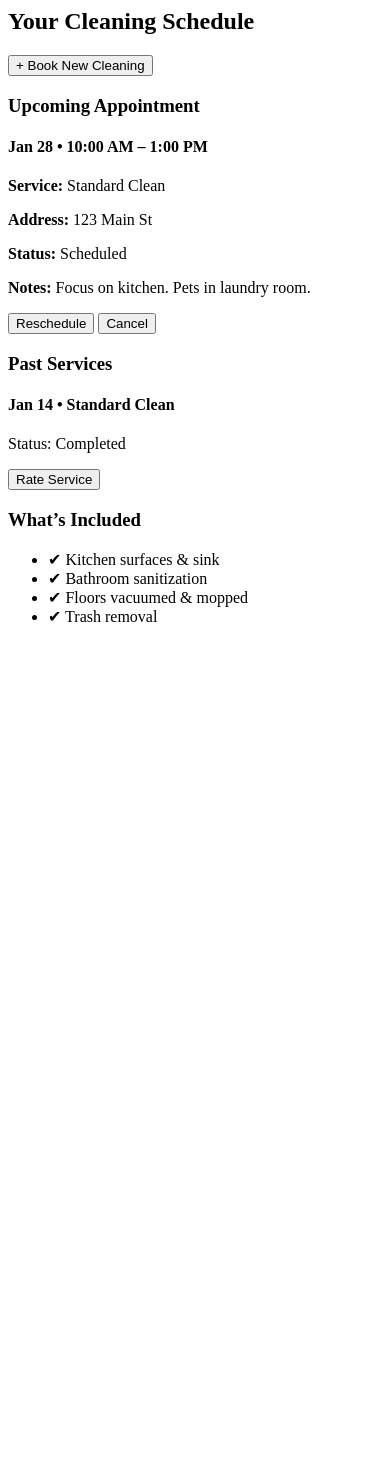
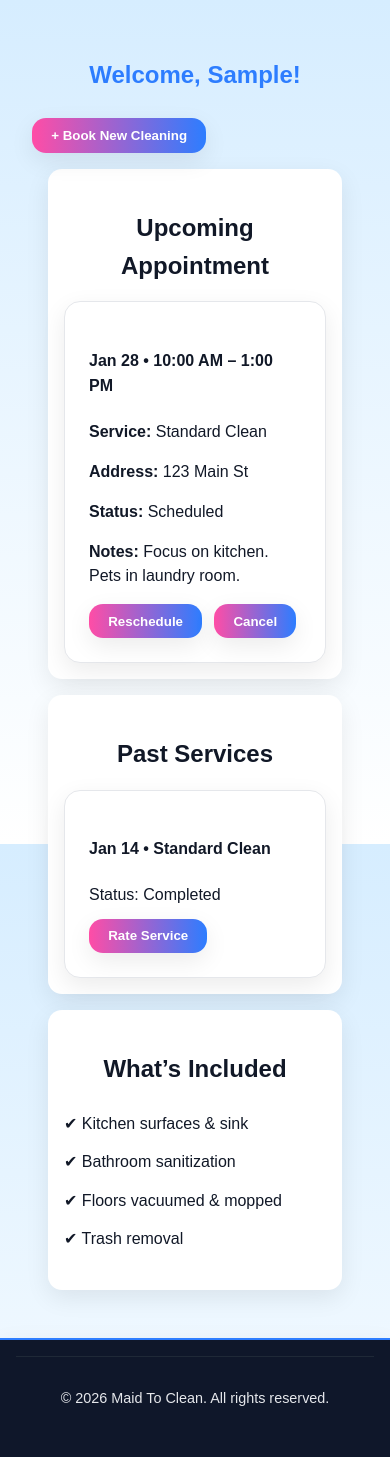
Before and after one commit to Dayday1987/maid-to-clean, a plain HTML site: page html/dashboard/schedule.html in a window 390 px wide. Before the commit the page ends 844 px from the top, so only its background shows below. Drawn offline with Linux system fonts and the light colour scheme; sample sign-in values are in the browser's storage.

Commit message:
Update schedule.html

```diff
--- a/html/dashboard/schedule.html
+++ b/html/dashboard/schedule.html
@@ -1,3 +1,19 @@
+<!DOCTYPE html>
+<html lang="en">
+  <head>
+    <meta charset="UTF-8" />
+    <meta name="viewport" content="width=device-width, initial-scale=1.0" />
+    <title>Schedule | Maid To Clean</title>
+
+    <!-- CSS -->
+    <link rel="stylesheet" href="../../css/base.css" />
+<link rel="stylesheet" href="../../css/dashboard.css" />
+<link rel="stylesheet" href="../../css/components.css" />
+<link rel="stylesheet" href="../../css/layout.css" />
+<link rel="stylesheet" href="../../css/utilities.css" />
+
+  </head>
+  <body>
 <main class="dashboard-container">
 
   <!-- HEADER -->
@@ -50,3 +66,39 @@
   </section>
 
 </main>
+<footer class="footer">
+  <div class="container inner">
+    <p>&copy; <span id="year"></span> Maid To Clean. All rights reserved.</p>
+  </div>
+</footer>
+
+    <script src="../../js/dashboard/schedule.js"></script>
+    <script>
+      // Footer year
+      document.getElementById("year").textContent = new Date().getFullYear();
+
+      // Logout
+      document.getElementById("logoutBtn").addEventListener("click", () => {
+        localStorage.removeItem("mtc_token");
+        localStorage.removeItem("mtc_user");
+        window.location.href="../../html/login.html";
+      });
+    </script>
+    <script>
+  // Mobile menu toggle - standalone version
+  document.addEventListener('DOMContentLoaded', function() {
+    const btn = document.querySelector('.menu-toggle');
+    const nav = document.querySelector('.nav-links');
+
+    if (btn && nav) {
+      btn.addEventListener('click', function() {
+        nav.classList.toggle('show');
+
+        // Debug: Add visual feedback
+        console.log('Menu toggled:', nav.classList.contains('show'));
+      });
+    }
+  });
+</script>
+</body>
+</html>
```
